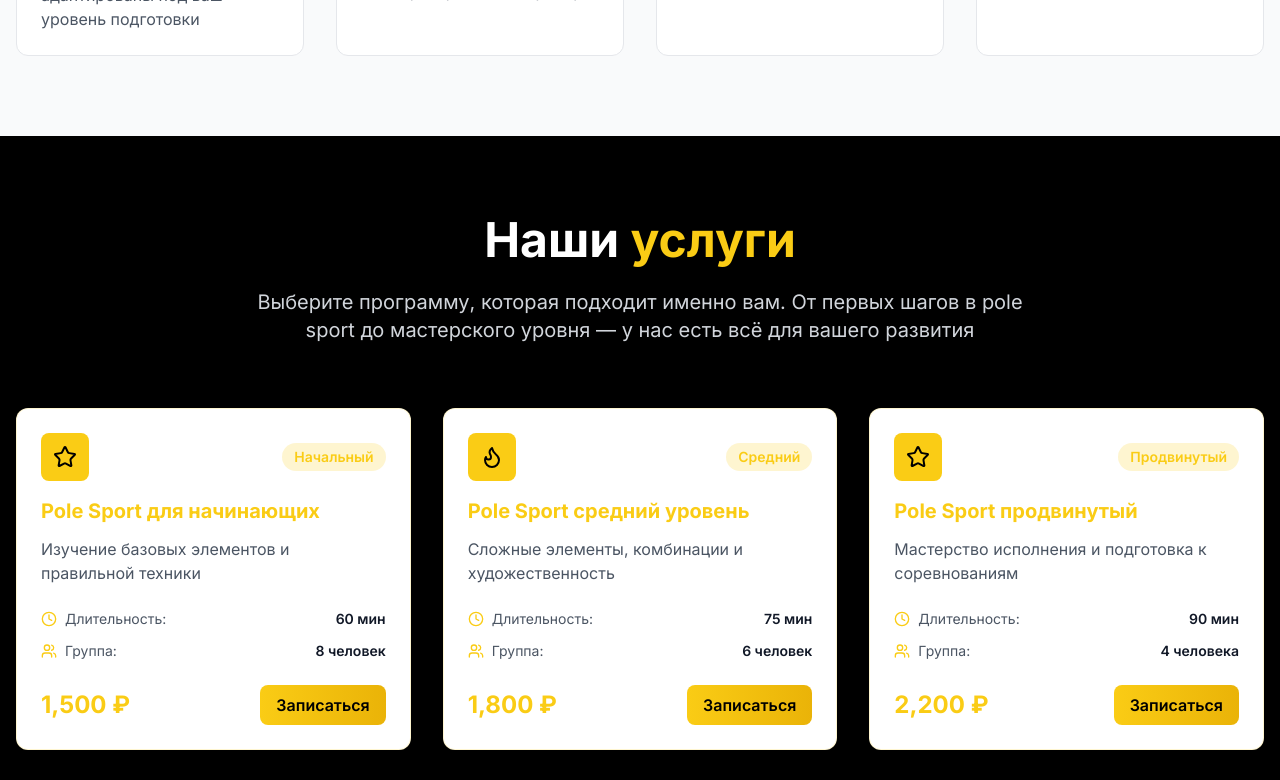
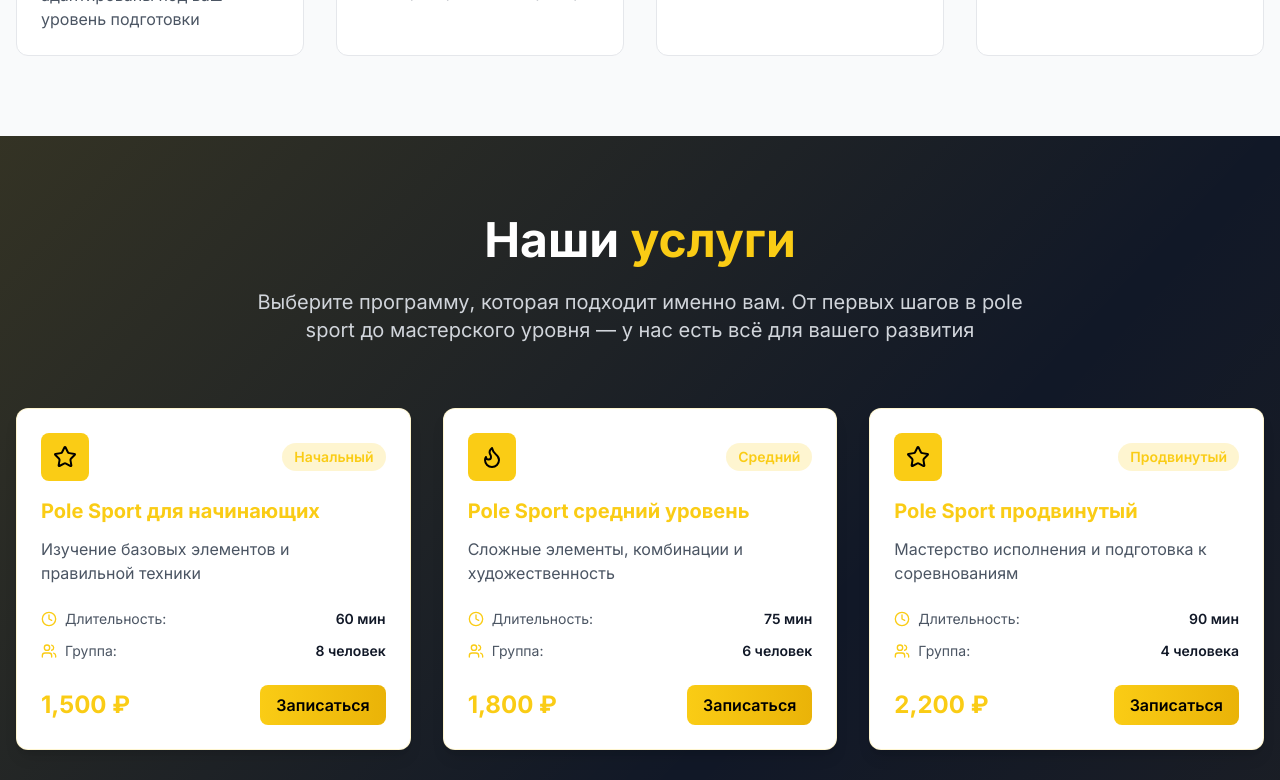
Before and after one commit to Quaresma11/v0-smartpolestudiowebmain, a Next.js app: page / in a window 1280 px wide. Shown: the part 2240-3020 px from the top of the page. Built offline with nearby package versions, Linux system fonts and the light colour scheme.

Commit message:
feat: unify dark section backgrounds and overlays
Apply Hero section's bg-gray-900 and gradient overlay to Services, Schedule, and Footer for consistency.

#VERCEL_SKIP

Co-authored-by: null <42839855+Quaresma11@users.noreply.github.com>

```diff
--- a/app/components/Footer.tsx
+++ b/app/components/Footer.tsx
@@ -11,7 +11,9 @@ const Footer = () => {
   }
 
   return (
-    <footer className="bg-black text-white border-t border-yellow-400/20">
+    <footer className="relative bg-gray-900 text-white border-t border-yellow-400/20 overflow-hidden">
+      <div className="absolute inset-0 bg-gradient-to-br from-yellow-400/15 via-transparent to-yellow-600/10"></div>
+      <div className="relative z-10">
         <div className="container mx-auto px-4 py-12">
           <div className="grid md:grid-cols-4 gap-8">
             {/* Brand */}
@@ -155,6 +157,7 @@ const Footer = () => {
             </div>
           </div>
         </div>
+      </div>
     </footer>
   )
 }
--- a/app/components/Schedule.tsx
+++ b/app/components/Schedule.tsx
@@ -17,7 +17,9 @@ const Schedule = () => {
   }
 
   return (
-    <section id="schedule" className="py-20 bg-black text-white">
+    <section id="schedule" className="relative py-20 bg-gray-900 text-white overflow-hidden">
+      <div className="absolute inset-0 bg-gradient-to-br from-yellow-400/15 via-transparent to-yellow-600/10"></div>
+      <div className="relative z-10">
         <div className="container mx-auto px-4">
           <div className="text-center mb-16">
             <h2 className="text-4xl lg:text-5xl font-bold mb-6">
@@ -73,7 +75,9 @@ const Schedule = () => {
                 <Users className="w-6 h-6 text-black" />
               </div>
               <h3 className="text-lg font-bold mb-2 text-yellow-400">Контроль мест</h3>
-            <p className="text-gray-300 text-sm">Видите количество свободных мест и можете выбрать оптимальное время</p>
+              <p className="text-gray-300 text-sm">
+                Видите количество свободных мест и можете выбрать оптимальное время
+              </p>
             </div>
           </div>
 
@@ -123,6 +127,7 @@ const Schedule = () => {
             </div>
           </div>
         </div>
+      </div>
     </section>
   )
 }
--- a/app/components/Services.tsx
+++ b/app/components/Services.tsx
@@ -74,15 +74,17 @@ const Services = () => {
   }
 
   return (
-    <section id="services" className="py-20 bg-black text-white">
+    <section id="services" className="relative py-20 bg-gray-900 text-white overflow-hidden">
+      <div className="absolute inset-0 bg-gradient-to-br from-yellow-400/15 via-transparent to-yellow-600/10"></div>
+      <div className="relative z-10">
         <div className="container mx-auto px-4">
           <div className="text-center mb-16">
             <h2 className="text-4xl lg:text-5xl font-bold mb-6">
               Наши <span className="text-yellow-400">услуги</span>
             </h2>
             <p className="text-xl text-gray-300 max-w-3xl mx-auto">
-            Выберите программу, которая подходит именно вам. От первых шагов в pole sport до мастерского уровня — у нас
-            есть всё для вашего развития
+              Выберите программу, которая подходит именно вам. От первых шагов в pole sport до мастерского уровня — у
+              нас есть всё для вашего развития
             </p>
           </div>
 
@@ -152,6 +154,7 @@ const Services = () => {
             </div>
           </div>
         </div>
+      </div>
     </section>
   )
 }
```
Lines whose indentation alone changed are shown as unchanged.
